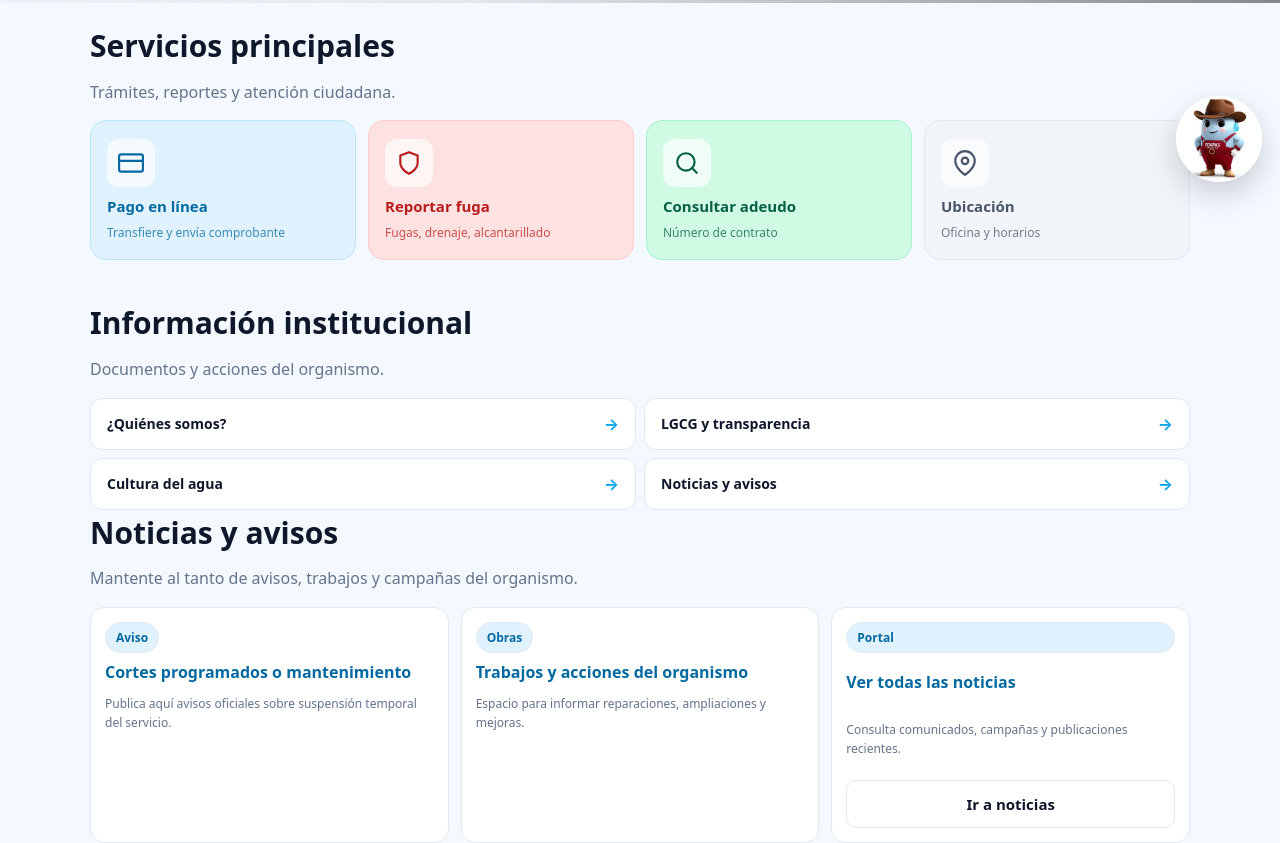
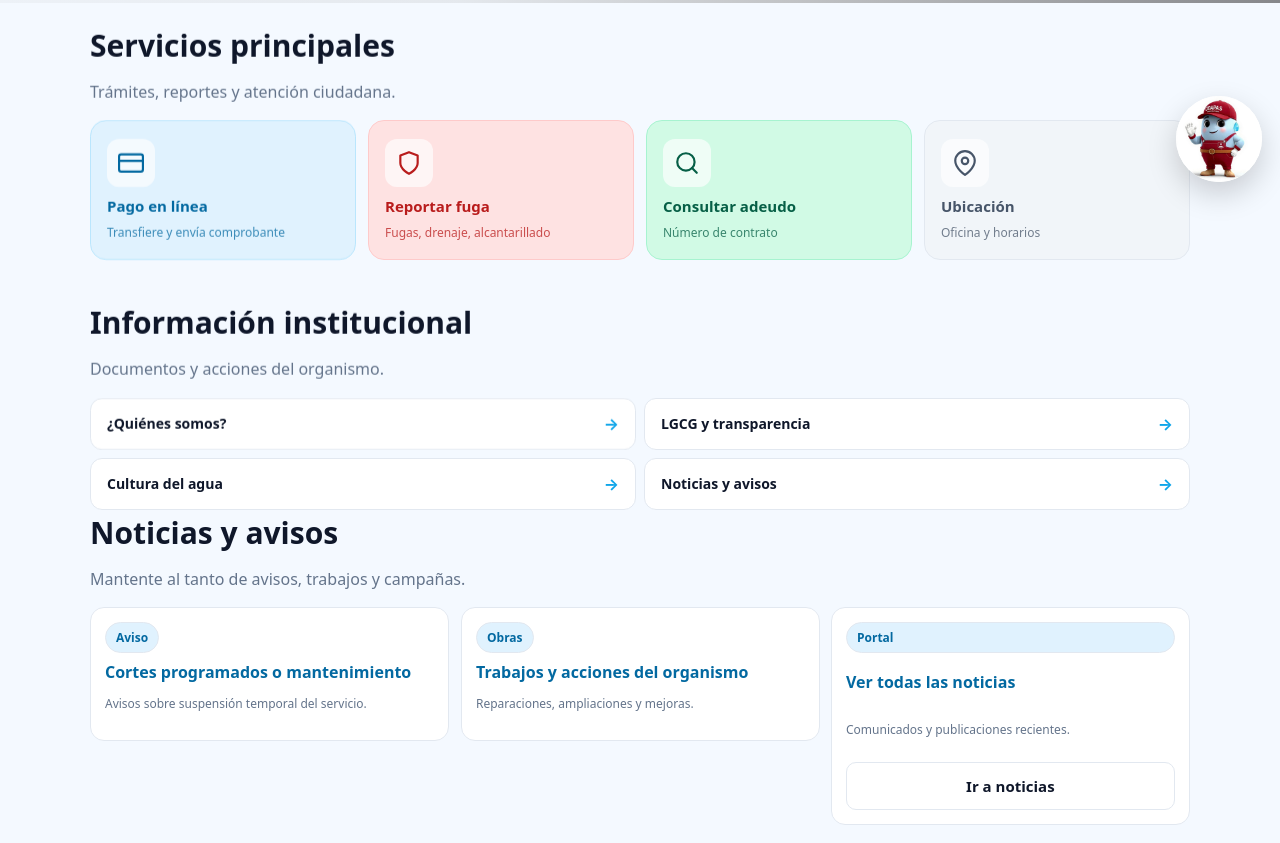
Before and after one commit to soyalvadios/odapas-temascalcingo, a Next.js app: page / in a window 1280 px wide. Shown: the part 600-1443 px from the top of the page. Built offline with nearby package versions, Linux system fonts and the light colour scheme; grey boxes are pictures that could not be loaded.

Commit message:
fix: corregido path de useInView

```diff
--- a/app/globals.css
+++ b/app/globals.css
@@ -1399,3 +1399,56 @@ p{line-height:1.55}
   border-color: #fecdd3;
   color: #be123c;
 }
+
+/* =====================================================
+   ANIMACIONES DE SCROLL — agrega al FINAL de globals.css
+   ===================================================== */
+
+/* Estado inicial — oculto y desplazado hacia abajo */
+.anim-hidden {
+  opacity: 0;
+  transform: translateY(28px);
+}
+
+/* Estado final — visible en posición */
+.anim-visible {
+  opacity: 1;
+  transform: translateY(0);
+}
+
+/* Transición base — aplica a ambos estados */
+.anim-block {
+  transition:
+    opacity 0.55s cubic-bezier(0.22, 1, 0.36, 1),
+    transform 0.55s cubic-bezier(0.22, 1, 0.36, 1);
+  will-change: opacity, transform;
+}
+
+/* Respetar preferencias de movimiento reducido */
+@media (prefers-reduced-motion: reduce) {
+  .anim-hidden  { opacity: 0; transform: none; }
+  .anim-visible { opacity: 1; transform: none; }
+  .anim-block   { transition: opacity 0.3s ease; }
+}
+
+/* ── Animación del hero — texto entra desde la izquierda ── */
+.heroAnim-hidden {
+  opacity: 0;
+  transform: translateX(-24px);
+}
+.heroAnim-visible {
+  opacity: 1;
+  transform: translateX(0);
+}
+.heroAnim-block {
+  transition:
+    opacity 0.65s cubic-bezier(0.22, 1, 0.36, 1),
+    transform 0.65s cubic-bezier(0.22, 1, 0.36, 1);
+  will-change: opacity, transform;
+}
+
+@media (prefers-reduced-motion: reduce) {
+  .heroAnim-hidden  { opacity: 0; transform: none; }
+  .heroAnim-visible { opacity: 1; transform: none; }
+  .heroAnim-block   { transition: opacity 0.3s ease; }
+}
--- a/app/page.tsx
+++ b/app/page.tsx
@@ -1,187 +1,195 @@
 import Link from "next/link";
 import HeroRotator from "@/components/HeroRotator";
+import { AnimOnScroll } from "@/hooks/useInView";
 
 export default function HomePage() {
   return (
     <div>
       <HeroRotator />
 
-      {/* ── Barra accesos rápidos — solo móvil ─────────────────────────── */}
+      {/* Barra accesos rapidos movil */}
       <section className="mobileQuickBar">
         <Link href="/reportar" className="mqbItem mqbItem--primary">
           <span className="mqbIcon">
-            <svg width="20" height="20" viewBox="0 0 24 24" fill="none" stroke="currentColor" strokeWidth="2.2" strokeLinecap="round" strokeLinejoin="round">
-              <path d="M12 22s8-4 8-10V5l-8-3-8 3v7c0 6 8 10 8 10z"/>
-            </svg>
+            <svg width="20" height="20" viewBox="0 0 24 24" fill="none" stroke="currentColor" strokeWidth="2.2" strokeLinecap="round" strokeLinejoin="round"><path d="M12 22s8-4 8-10V5l-8-3-8 3v7c0 6 8 10 8 10z"/></svg>
           </span>
           <span className="mqbLabel">Reportar</span>
         </Link>
         <Link href="/pagar" className="mqbItem">
           <span className="mqbIcon">
-            <svg width="20" height="20" viewBox="0 0 24 24" fill="none" stroke="currentColor" strokeWidth="2.2" strokeLinecap="round" strokeLinejoin="round">
-              <rect x="1" y="4" width="22" height="16" rx="2"/><line x1="1" y1="10" x2="23" y2="10"/>
-            </svg>
+            <svg width="20" height="20" viewBox="0 0 24 24" fill="none" stroke="currentColor" strokeWidth="2.2" strokeLinecap="round" strokeLinejoin="round"><rect x="1" y="4" width="22" height="16" rx="2"/><line x1="1" y1="10" x2="23" y2="10"/></svg>
           </span>
           <span className="mqbLabel">Pagar</span>
         </Link>
         <Link href="/consultar" className="mqbItem">
           <span className="mqbIcon">
-            <svg width="20" height="20" viewBox="0 0 24 24" fill="none" stroke="currentColor" strokeWidth="2.2" strokeLinecap="round" strokeLinejoin="round">
-              <circle cx="11" cy="11" r="8"/><line x1="21" y1="21" x2="16.65" y2="16.65"/>
-            </svg>
+            <svg width="20" height="20" viewBox="0 0 24 24" fill="none" stroke="currentColor" strokeWidth="2.2" strokeLinecap="round" strokeLinejoin="round"><circle cx="11" cy="11" r="8"/><line x1="21" y1="21" x2="16.65" y2="16.65"/></svg>
           </span>
           <span className="mqbLabel">Consultar</span>
         </Link>
         <Link href="/contacto" className="mqbItem">
           <span className="mqbIcon">
-            <svg width="20" height="20" viewBox="0 0 24 24" fill="none" stroke="currentColor" strokeWidth="2.2" strokeLinecap="round" strokeLinejoin="round">
-              <path d="M22 16.92v3a2 2 0 01-2.18 2 19.79 19.79 0 01-8.63-3.07A19.5 19.5 0 013.07 10.6 19.79 19.79 0 01.03 2.02 2 2 0 012 0h3a2 2 0 012 1.72c.127.96.361 1.903.7 2.81a2 2 0 01-.45 2.11L6.09 7.91a16 16 0 006 6l1.27-1.27a2 2 0 012.11-.45c.907.339 1.85.573 2.81.7A2 2 0 0122 14.92z"/>
-            </svg>
+            <svg width="20" height="20" viewBox="0 0 24 24" fill="none" stroke="currentColor" strokeWidth="2.2" strokeLinecap="round" strokeLinejoin="round"><path d="M22 16.92v3a2 2 0 01-2.18 2 19.79 19.79 0 01-8.63-3.07A19.5 19.5 0 013.07 10.6 19.79 19.79 0 01.03 2.02 2 2 0 012 0h3a2 2 0 012 1.72c.127.96.361 1.903.7 2.81a2 2 0 01-.45 2.11L6.09 7.91a16 16 0 006 6l1.27-1.27a2 2 0 012.11-.45c.907.339 1.85.573 2.81.7A2 2 0 0122 14.92z"/></svg>
           </span>
           <span className="mqbLabel">Contacto</span>
         </Link>
       </section>
 
-      {/* ── Servicios principales ───────────────────────────────────────── */}
+      {/* Servicios principales */}
       <section className="container page">
+        <AnimOnScroll>
           <div className="sectionHead">
             <h2>Servicios principales</h2>
             <p className="muted">Trámites, reportes y atención ciudadana.</p>
           </div>
+        </AnimOnScroll>
 
-        {/* Desktop: 3 columnas — Móvil: 2 columnas compactas */}
         <div className="serviceGrid">
+          <AnimOnScroll delay={0}>
             <Link href="/pagar" className="serviceCard serviceCard--blue">
               <span className="serviceCard__icon">
-              <svg width="26" height="26" viewBox="0 0 24 24" fill="none" stroke="currentColor" strokeWidth="2" strokeLinecap="round" strokeLinejoin="round">
-                <rect x="1" y="4" width="22" height="16" rx="2"/><line x1="1" y1="10" x2="23" y2="10"/>
-              </svg>
+                <svg width="26" height="26" viewBox="0 0 24 24" fill="none" stroke="currentColor" strokeWidth="2" strokeLinecap="round" strokeLinejoin="round"><rect x="1" y="4" width="22" height="16" rx="2"/><line x1="1" y1="10" x2="23" y2="10"/></svg>
               </span>
               <span className="serviceCard__title">Pago en línea</span>
               <span className="serviceCard__desc">Transfiere y envía comprobante</span>
             </Link>
+          </AnimOnScroll>
 
+          <AnimOnScroll delay={80}>
             <Link href="/reportar" className="serviceCard serviceCard--red">
               <span className="serviceCard__icon">
-              <svg width="26" height="26" viewBox="0 0 24 24" fill="none" stroke="currentColor" strokeWidth="2" strokeLinecap="round" strokeLinejoin="round">
-                <path d="M12 22s8-4 8-10V5l-8-3-8 3v7c0 6 8 10 8 10z"/>
-              </svg>
+                <svg width="26" height="26" viewBox="0 0 24 24" fill="none" stroke="currentColor" strokeWidth="2" strokeLinecap="round" strokeLinejoin="round"><path d="M12 22s8-4 8-10V5l-8-3-8 3v7c0 6 8 10 8 10z"/></svg>
               </span>
               <span className="serviceCard__title">Reportar fuga</span>
               <span className="serviceCard__desc">Fugas, drenaje, alcantarillado</span>
             </Link>
+          </AnimOnScroll>
 
+          <AnimOnScroll delay={160}>
             <Link href="/consultar" className="serviceCard serviceCard--teal">
               <span className="serviceCard__icon">
-              <svg width="26" height="26" viewBox="0 0 24 24" fill="none" stroke="currentColor" strokeWidth="2" strokeLinecap="round" strokeLinejoin="round">
-                <circle cx="11" cy="11" r="8"/><line x1="21" y1="21" x2="16.65" y2="16.65"/>
-              </svg>
+                <svg width="26" height="26" viewBox="0 0 24 24" fill="none" stroke="currentColor" strokeWidth="2" strokeLinecap="round" strokeLinejoin="round"><circle cx="11" cy="11" r="8"/><line x1="21" y1="21" x2="16.65" y2="16.65"/></svg>
               </span>
               <span className="serviceCard__title">Consultar adeudo</span>
               <span className="serviceCard__desc">Número de contrato</span>
             </Link>
+          </AnimOnScroll>
 
+          <AnimOnScroll delay={240}>
             <Link href="/ubicaciones" className="serviceCard serviceCard--gray">
               <span className="serviceCard__icon">
-              <svg width="26" height="26" viewBox="0 0 24 24" fill="none" stroke="currentColor" strokeWidth="2" strokeLinecap="round" strokeLinejoin="round">
-                <path d="M21 10c0 7-9 13-9 13s-9-6-9-13a9 9 0 0118 0z"/><circle cx="12" cy="10" r="3"/>
-              </svg>
+                <svg width="26" height="26" viewBox="0 0 24 24" fill="none" stroke="currentColor" strokeWidth="2" strokeLinecap="round" strokeLinejoin="round"><path d="M21 10c0 7-9 13-9 13s-9-6-9-13a9 9 0 0118 0z"/><circle cx="12" cy="10" r="3"/></svg>
               </span>
               <span className="serviceCard__title">Ubicación</span>
               <span className="serviceCard__desc">Oficina y horarios</span>
             </Link>
+          </AnimOnScroll>
         </div>
       </section>
 
-      {/* ── Información institucional — compacta en móvil ──────────────── */}
+      {/* Informacion institucional */}
       <section className="container pageTight">
+        <AnimOnScroll>
           <div className="sectionHead">
             <h2>Información institucional</h2>
             <p className="muted">Documentos y acciones del organismo.</p>
           </div>
+        </AnimOnScroll>
 
         <div className="infoGrid">
+          <AnimOnScroll delay={0}>
             <Link href="/quienes-somos" className="infoCard">
               <span className="infoCard__title">¿Quiénes somos?</span>
               <span className="infoCard__arrow">→</span>
             </Link>
+          </AnimOnScroll>
+          <AnimOnScroll delay={60}>
             <Link href="/transparencia" className="infoCard">
               <span className="infoCard__title">LGCG y transparencia</span>
               <span className="infoCard__arrow">→</span>
             </Link>
+          </AnimOnScroll>
+          <AnimOnScroll delay={120}>
             <Link href="/cultura-agua" className="infoCard">
               <span className="infoCard__title">Cultura del agua</span>
               <span className="infoCard__arrow">→</span>
             </Link>
+          </AnimOnScroll>
+          <AnimOnScroll delay={180}>
             <Link href="/noticias" className="infoCard">
               <span className="infoCard__title">Noticias y avisos</span>
               <span className="infoCard__arrow">→</span>
             </Link>
+          </AnimOnScroll>
         </div>
       </section>
 
-      {/* ── Noticias destacadas — solo desktop ─────────────────────────── */}
+      {/* Noticias solo desktop */}
       <section className="container page pageTight desktopOnly">
+        <AnimOnScroll>
           <div className="sectionHead">
             <h2>Noticias y avisos</h2>
-          <p className="muted">Mantente al tanto de avisos, trabajos y campañas del organismo.</p>
+            <p className="muted">Mantente al tanto de avisos, trabajos y campañas.</p>
           </div>
+        </AnimOnScroll>
         <div className="grid3">
+          <AnimOnScroll delay={0}>
             <div className="card pad">
               <div className="badge">Aviso</div>
               <div className="cardH">Cortes programados o mantenimiento</div>
-            <p className="muted small">Publica aquí avisos oficiales sobre suspensión temporal del servicio.</p>
+              <p className="muted small">Avisos sobre suspensión temporal del servicio.</p>
             </div>
+          </AnimOnScroll>
+          <AnimOnScroll delay={80}>
             <div className="card pad">
               <div className="badge">Obras</div>
               <div className="cardH">Trabajos y acciones del organismo</div>
-            <p className="muted small">Espacio para informar reparaciones, ampliaciones y mejoras.</p>
+              <p className="muted small">Reparaciones, ampliaciones y mejoras.</p>
             </div>
+          </AnimOnScroll>
+          <AnimOnScroll delay={160}>
             <div className="card pad cardLink">
               <div className="badge">Portal</div>
               <div className="cardH">Ver todas las noticias</div>
-            <p className="muted small">Consulta comunicados, campañas y publicaciones recientes.</p>
+              <p className="muted small">Comunicados y publicaciones recientes.</p>
               <Link href="/noticias" className="btn">Ir a noticias</Link>
             </div>
+          </AnimOnScroll>
         </div>
       </section>
 
-      {/* ── Tira de contacto rápido ─────────────────────────────────────── */}
+      {/* Contacto rapido */}
       <section className="container page pageTight">
+        <AnimOnScroll>
           <div className="contactStrip">
             <div className="contactStrip__item">
-            <svg width="17" height="17" viewBox="0 0 24 24" fill="none" stroke="currentColor" strokeWidth="2" strokeLinecap="round" strokeLinejoin="round">
-              <path d="M22 16.92v3a2 2 0 01-2.18 2 19.79 19.79 0 01-8.63-3.07A19.5 19.5 0 013.07 10.6 19.79 19.79 0 01.03 2.02 2 2 0 012 0h3a2 2 0 012 1.72c.127.96.361 1.903.7 2.81a2 2 0 01-.45 2.11L6.09 7.91a16 16 0 006 6l1.27-1.27a2 2 0 012.11-.45c.907.339 1.85.573 2.81.7A2 2 0 0122 14.92z"/>
-            </svg>
+              <svg width="17" height="17" viewBox="0 0 24 24" fill="none" stroke="currentColor" strokeWidth="2" strokeLinecap="round" strokeLinejoin="round"><path d="M22 16.92v3a2 2 0 01-2.18 2 19.79 19.79 0 01-8.63-3.07A19.5 19.5 0 013.07 10.6 19.79 19.79 0 01.03 2.02 2 2 0 012 0h3a2 2 0 012 1.72c.127.96.361 1.903.7 2.81a2 2 0 01-.45 2.11L6.09 7.91a16 16 0 006 6l1.27-1.27a2 2 0 012.11-.45c.907.339 1.85.573 2.81.7A2 2 0 0122 14.92z"/></svg>
               <a href="tel:+527221234567" className="contactStrip__link">722 123 4567</a>
             </div>
             <div className="contactStrip__divider" />
             <div className="contactStrip__item">
-            <svg width="17" height="17" viewBox="0 0 24 24" fill="none" stroke="currentColor" strokeWidth="2" strokeLinecap="round" strokeLinejoin="round">
-              <path d="M21 10c0 7-9 13-9 13s-9-6-9-13a9 9 0 0118 0z"/><circle cx="12" cy="10" r="3"/>
-            </svg>
+              <svg width="17" height="17" viewBox="0 0 24 24" fill="none" stroke="currentColor" strokeWidth="2" strokeLinecap="round" strokeLinejoin="round"><path d="M21 10c0 7-9 13-9 13s-9-6-9-13a9 9 0 0118 0z"/><circle cx="12" cy="10" r="3"/></svg>
               <a href="/ubicaciones" className="contactStrip__link">Ver ubicación</a>
             </div>
             <div className="contactStrip__divider" />
             <div className="contactStrip__item">
-            <svg width="17" height="17" viewBox="0 0 24 24" fill="none" stroke="#25D366" strokeWidth="2" strokeLinecap="round" strokeLinejoin="round">
-              <path d="M21 11.5a8.38 8.38 0 01-.9 3.8 8.5 8.5 0 01-7.6 4.7 8.38 8.38 0 01-3.8-.9L3 21l1.9-5.7a8.38 8.38 0 01-.9-3.8 8.5 8.5 0 014.7-7.6 8.38 8.38 0 013.8-.9h.5a8.48 8.48 0 018 8v.5z"/>
-            </svg>
-            <a href="https://wa.me/5212207402561?text=Hola%2C%20necesito%20ayuda." target="_blank" rel="noopener noreferrer" className="contactStrip__link contactStrip__link--wa">
-              WhatsApp
-            </a>
+              <svg width="17" height="17" viewBox="0 0 24 24" fill="none" stroke="#25D366" strokeWidth="2" strokeLinecap="round" strokeLinejoin="round"><path d="M21 11.5a8.38 8.38 0 01-.9 3.8 8.5 8.5 0 01-7.6 4.7 8.38 8.38 0 01-3.8-.9L3 21l1.9-5.7a8.38 8.38 0 01-.9-3.8 8.5 8.5 0 014.7-7.6 8.38 8.38 0 013.8-.9h.5a8.48 8.48 0 018 8v.5z"/></svg>
+              <a href="https://wa.me/5212207402561?text=Hola%2C%20necesito%20ayuda." target="_blank" rel="noopener noreferrer" className="contactStrip__link contactStrip__link--wa">WhatsApp</a>
             </div>
           </div>
+        </AnimOnScroll>
       </section>
 
       {/* quickActions desktop */}
-      <section className="container pageTight desktopOnly" style={{paddingBottom: 32}}>
+      <section className="container pageTight desktopOnly" style={{ paddingBottom: 32 }}>
+        <AnimOnScroll>
           <div className="quickActions">
             <Link href="/reportar" className="btn primary">Reportar fuga</Link>
             <Link href="/pagar" className="btn">Pago en línea</Link>
             <Link href="/contacto" className="btn">Contacto</Link>
             <Link href="/ubicaciones" className="btn">Ubicación oficial</Link>
           </div>
+        </AnimOnScroll>
       </section>
     </div>
   );
--- /dev/null
+++ b/hooks/useInView.tsx
@@ -0,0 +1,73 @@
+"use client";
+
+import { useEffect, useRef, useState } from "react";
+
+interface UseInViewOptions {
+  threshold?: number;   // qué tanto del elemento debe ser visible (0–1)
+  rootMargin?: string;  // margen extra antes de activar
+  once?: boolean;       // solo animar una vez (recomendado)
+}
+
+export function useInView(options: UseInViewOptions = {}) {
+  const { threshold = 0.12, rootMargin = "0px 0px -40px 0px", once = true } = options;
+  const ref = useRef<HTMLElement>(null);
+  const [inView, setInView] = useState(false);
+
+  useEffect(() => {
+    const el = ref.current;
+    if (!el) return;
+
+    // Si el navegador no soporta IntersectionObserver (muy raro), mostrar directo
+    if (!("IntersectionObserver" in window)) {
+      setInView(true);
+      return;
+    }
+
+    const observer = new IntersectionObserver(
+      ([entry]) => {
+        if (entry.isIntersecting) {
+          setInView(true);
+          if (once) observer.unobserve(el);
+        } else if (!once) {
+          setInView(false);
+        }
+      },
+      { threshold, rootMargin }
+    );
+
+    observer.observe(el);
+    return () => observer.disconnect();
+  }, [threshold, rootMargin, once]);
+
+  return { ref, inView };
+}
+
+// Componente wrapper para animar cualquier bloque al hacer scroll
+// Uso: <AnimOnScroll delay={100}><div>...</div></AnimOnScroll>
+interface AnimOnScrollProps {
+  children: React.ReactNode;
+  delay?: number;       // delay en ms para stagger (0, 100, 200...)
+  className?: string;
+  style?: React.CSSProperties;
+  as?: keyof JSX.IntrinsicElements;
+}
+
+export function AnimOnScroll({
+  children,
+  delay = 0,
+  className = "",
+  style = {},
+  as: Tag = "div",
+}: AnimOnScrollProps) {
+  const { ref, inView } = useInView();
+
+  return (
+    <Tag
+      ref={ref as any}
+      className={`anim-block ${inView ? "anim-visible" : "anim-hidden"} ${className}`}
+      style={{ transitionDelay: `${delay}ms`, ...style }}
+    >
+      {children}
+    </Tag>
+  );
+}
```
Also changed, not shown: public/mascota-odapas.png. Lines whose indentation alone changed are shown as unchanged.
